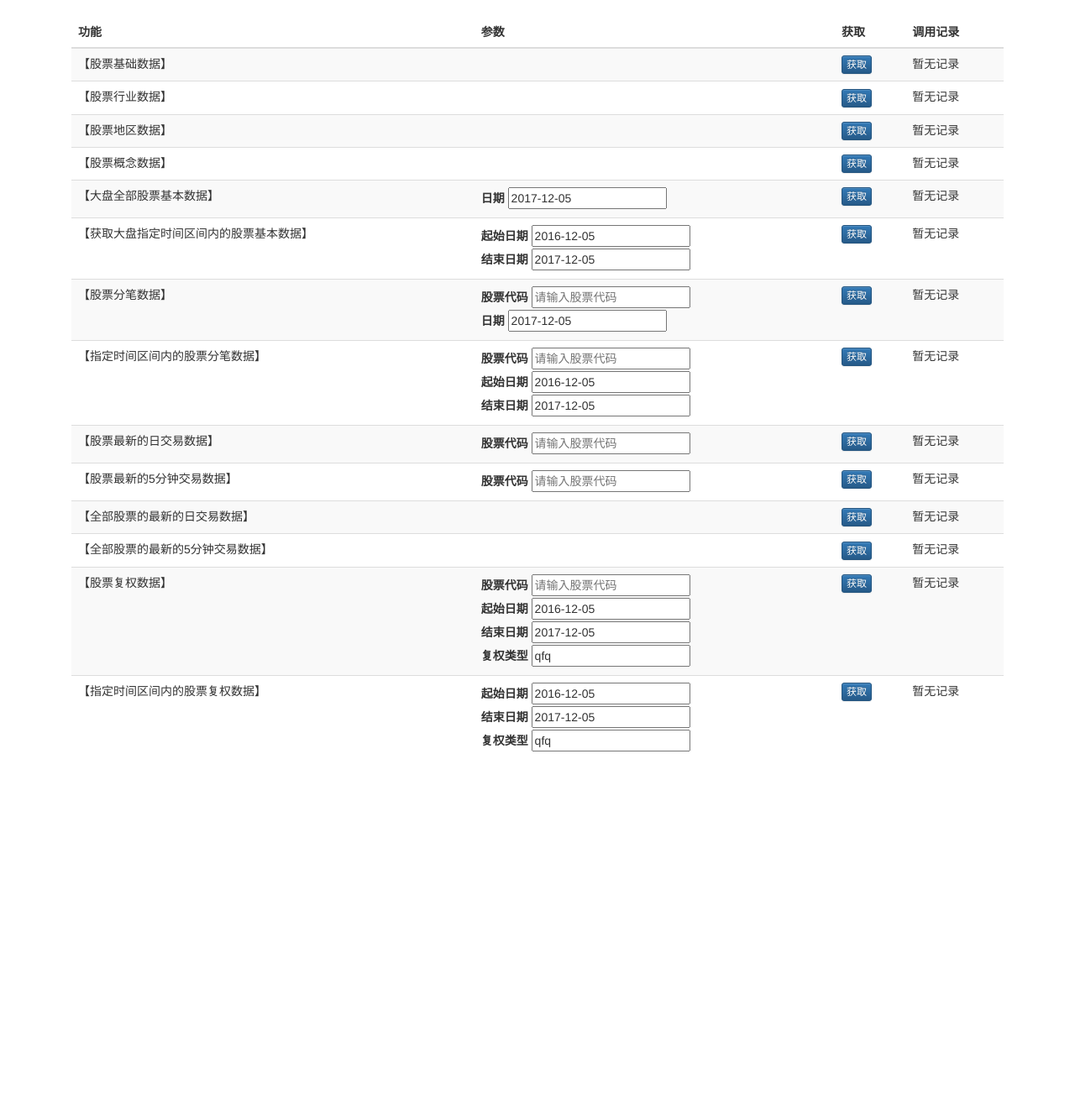
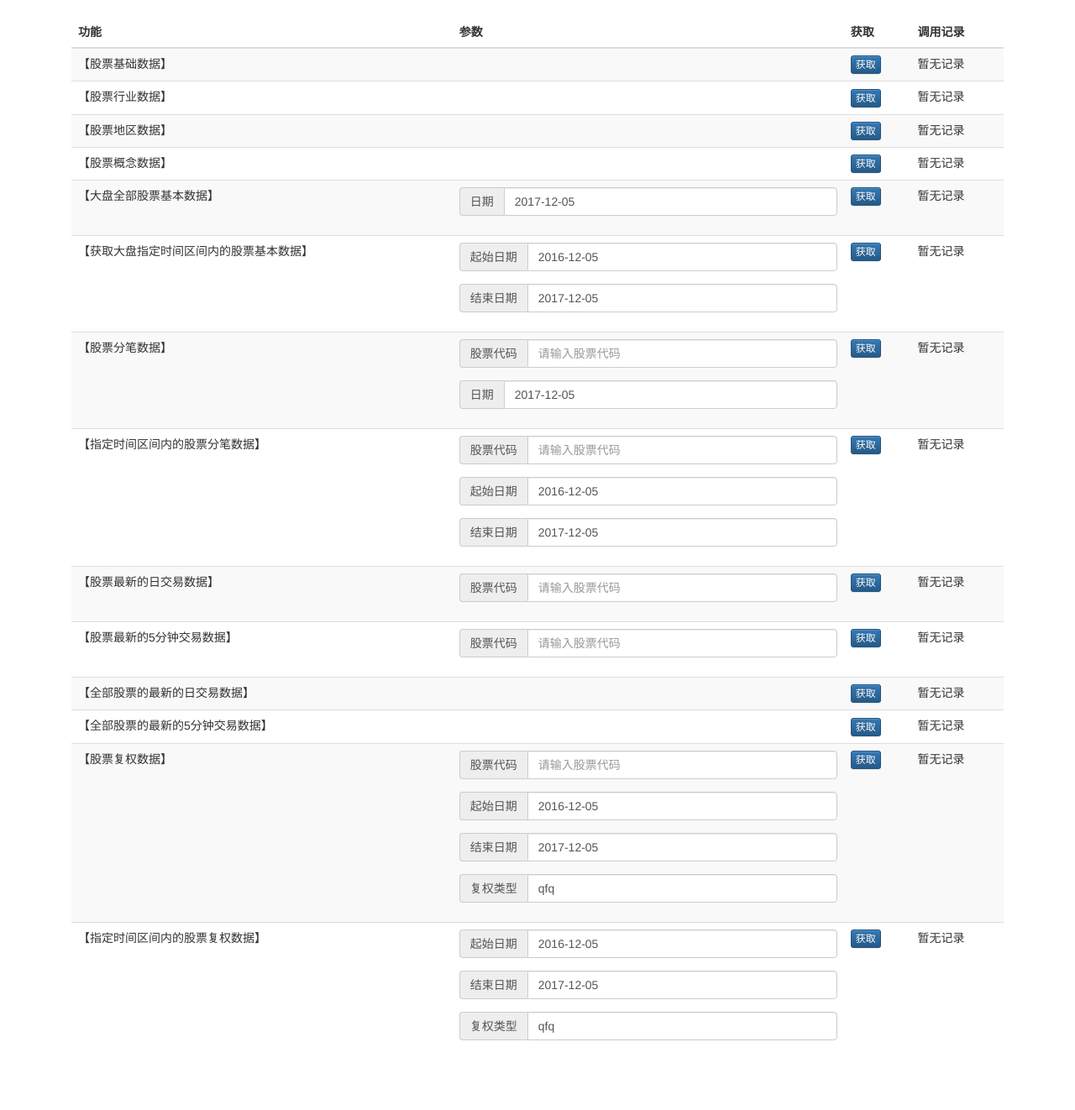
Before and after one commit to DannyLee1991/ai_qi, a Flask app: page /getdata in a window 1280 px wide. Shown: the part 57-1379 px from the top of the page at 84% size. Before the commit the page ends 952 px from the top, so only its background shows below. Run offline with Flask 2, Linux system fonts and the light colour scheme; data that the repository does not hold is empty; some libraries are stand-ins or nearby versions.

Commit message:
update: 优化获取数据界面

```diff
--- a/web/flaskr/templates/getdata.html
+++ b/web/flaskr/templates/getdata.html
@@ -33,11 +33,15 @@
                 <td>
                     <input name="id" value="{{item.id}}" hidden/>
                     {% if item.params %}
-                        {% for param in item.params %}
-                        <label for="{{param.for_what}}">{{param.name}}</label>
-                        <input name="{{param.for_what}}" type="text" value="{{param.def_value}}" placeholder="{{param.hint}}" required="required"/>
-                        <br/>
-                        {% endfor %}
+                    {% for param in item.params %}
+                    <div class="form-group">
+                        <div class="input-group">
+                            <div class="input-group-addon">{{param.name}}</div>
+                            <input type="text" name="{{param.for_what}}" value="{{param.def_value}}"
+                                   class="form-control" placeholder="{{param.hint}}" required="required"/>
+                        </div>
+                    </div>
+                    {% endfor %}
                     {% endif %}
                 </td>
                 <td>
```
